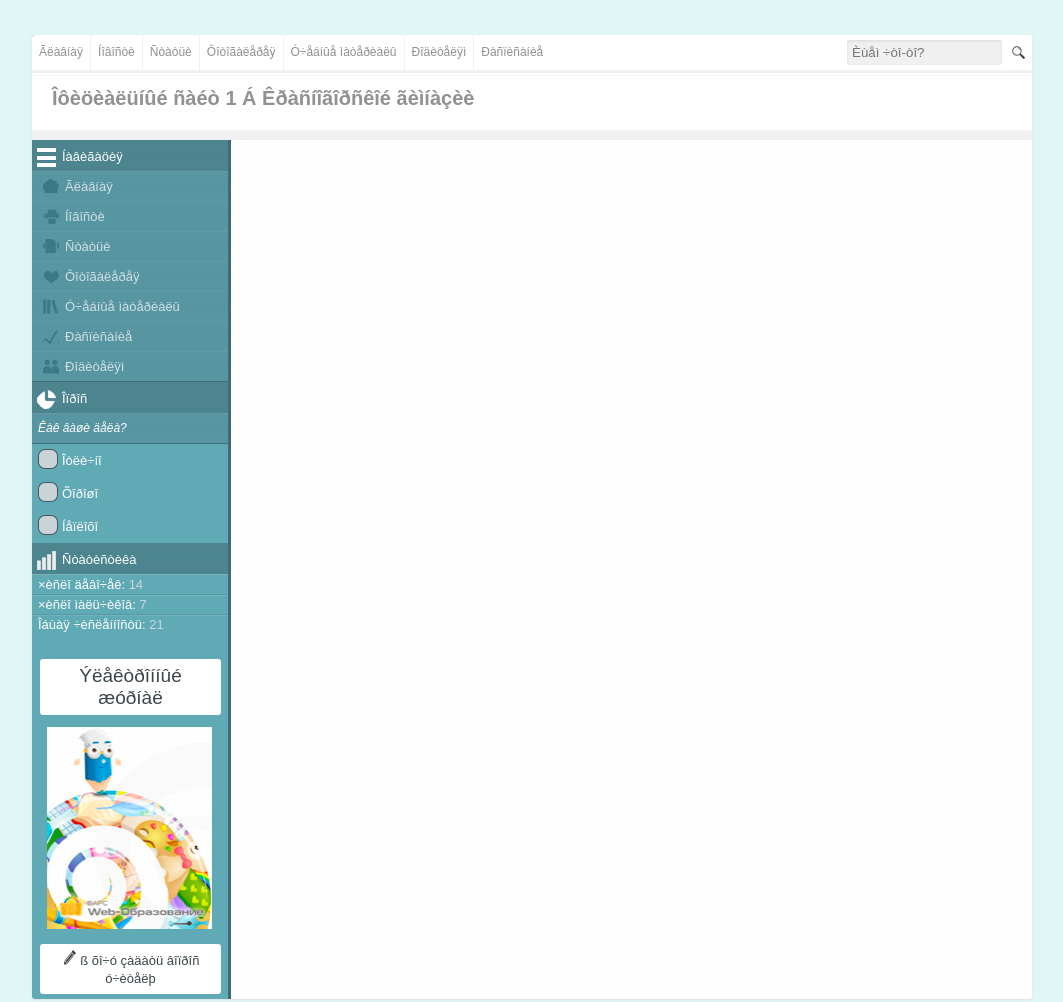
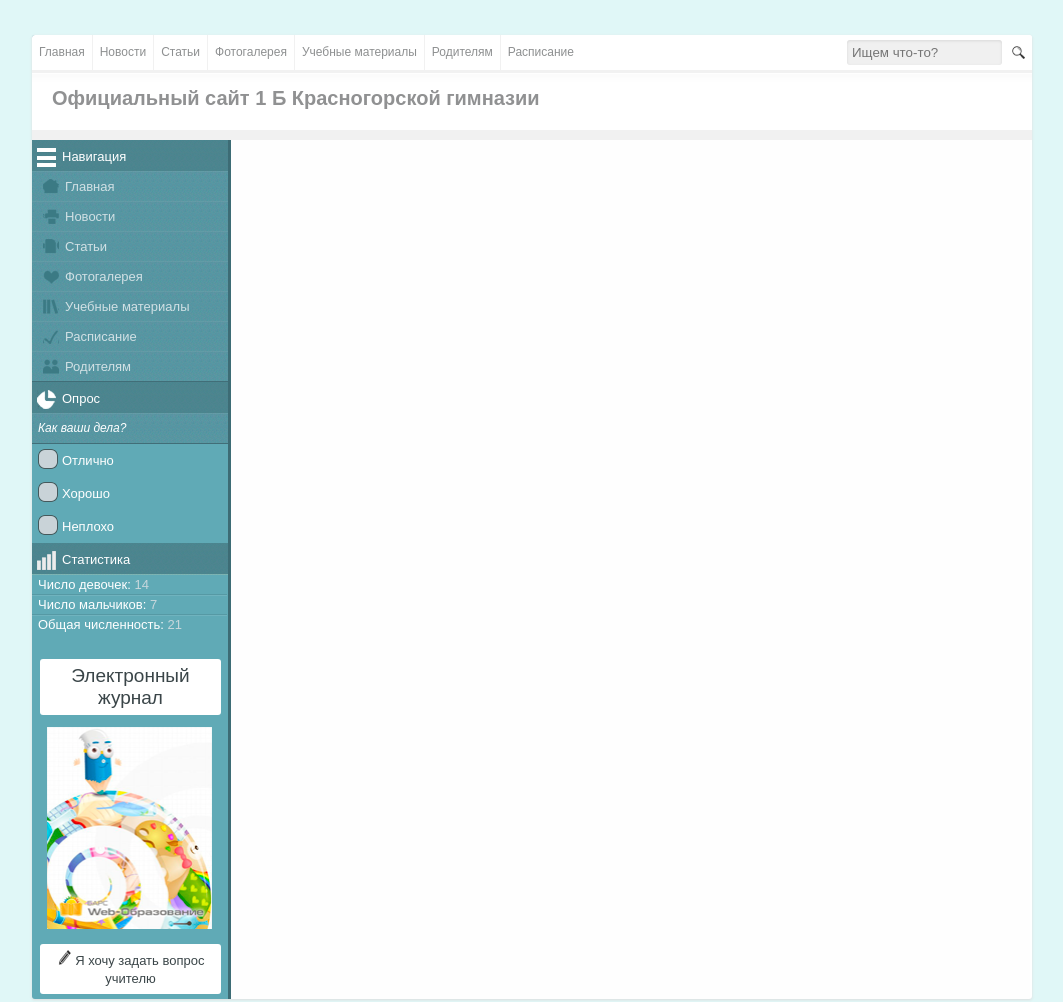
Before and after one commit to kniazieva/kniazieva.github.io, a plain HTML site: page news.html in a window 1280 px wide. Shown: the whole page, without its empty margins (108-1171 px from the left). Drawn offline with Linux system fonts and the light colour scheme.

Commit message:
news.html

```diff
--- a/news.html
+++ b/news.html
@@ -12,70 +12,70 @@
 	<div id="header">
 		<div id="header_nav">
 			<ul>
-				<li><a href="index.html">Ãëàâíàÿ</a></li>
-				<li><a href="news.html">Íîâîñòè</a></li>
-				<li><a href="stat.html">Ñòàòüè</a></li>
-				<li><a href="foto.html">Ôîòîãàëåðåÿ</a></li>
-				<li><a href="uc.html">Ó÷åáíûå ìàòåðèàëû</a></li>
-				<li><a href="parent.html">Ðîäèòåëÿì</a></li>
-				<li><a href="pasp.html">Ðàñïèñàíèå</a></li>
+				<li><a href="index.html">Главная</a></li>
+				<li><a href="news.html">Новости</a></li>
+				<li><a href="stat.html">Статьи</a></li>
+				<li><a href="foto.html">Фотогалерея</a></li>
+				<li><a href="uc.html">Учебные материалы</a></li>
+				<li><a href="parent.html">Родителям</a></li>
+				<li><a href="pasp.html">Расписание</a></li>
 
 			</ul>
 			<form method="" action="">
 				<a href="#"><img src="images/search.png"
-				alt="Ïîèñê ïî ñàéòó" width="15"
+				alt="Поиск по сайту" width="15"
 				class="search_ing">
 				<input type="text" name="topsearch"
-				placeholder="Èùåì ÷òî-òî?"
+				placeholder="Ищем что-то?"
 				class="b3radius">
 			</form>
 		</div>
 
 		<div id ="header_cont">
-		<h1><span style="color: #909192">Îôèöèàëüíûé ñàéò 1 Á
-		Êðàñíîãîðñêîé ãèìíàçèè</h1>
+		<h1><span style="color: #909192">Официальный сайт 1 Б
+		Красногорской гимназии</h1>
 		</div>
 
 	</div>
 
 	<div id="sidebar">
-		<div class="sb_hader"><i></i>Íàâèãàöèÿ</div>
+		<div class="sb_hader"><i></i>Навигация</div>
 		<div class="sb_nav">
 			<ul>
-				<li><a href="index.html"><i style="background-position: "></i>Ãëàâíàÿ</a></li>
-				<li><a href="news.html"><i style="background-position: -15px 0"></i>Íîâîñòè</a></li>
-				<li><a href="stat.html"><i style="background-position: -29px 0"></i>Ñòàòüè</a></li>
-				<li><a href="foto.html"><i style="background-position: -42px 0"></i>Ôîòîãàëåðåÿ</a></li>
-				<li><a href="uc.html"><i style="background-position: -58px 0"></i>Ó÷åáíûå ìàòåðèàëû</a></li>
-				<li><a href="rasp.html"><i style="background-position: -72px 0"></i>Ðàñïèñàíèå</a></li>
-				<li><a href="parent.html"><i style="background-position: -88px 0"></i>Ðîäèòåëÿì</a></li>
+				<li><a href="index.html"><i style="background-position: "></i>Главная</a></li>
+				<li><a href="news.html"><i style="background-position: -15px 0"></i>Новости</a></li>
+				<li><a href="stat.html"><i style="background-position: -29px 0"></i>Статьи</a></li>
+				<li><a href="foto.html"><i style="background-position: -42px 0"></i>Фотогалерея</a></li>
+				<li><a href="uc.html"><i style="background-position: -58px 0"></i>Учебные материалы</a></li>
+				<li><a href="rasp.html"><i style="background-position: -72px 0"></i>Расписание</a></li>
+				<li><a href="parent.html"><i style="background-position: -88px 0"></i>Родителям</a></li>
 			</ul>
 		</div>
-		<div class="sb_hader"><i style="background-position: -19px 0"></i>Îïðîñ</div>
+		<div class="sb_hader"><i style="background-position: -19px 0"></i>Опрос</div>
 			<div class="sb_nav">
 				<ul>
-					<li><i style="color:white"> Êàê âàøè äåëà?</i></li>
+					<li><i style="color:white"> Как ваши дела?</i></li>
 				</ul>
 			</div>
 		<div class="sb_opros">
 			<ul>
-				<li><a href="#">Îòëè÷íî</a></li>
-				<li><a href="#">Õîðîøî</a></li>
-				<li><a href="#">Íåïëîõî</a></li>
+				<li><a href="#">Отлично</a></li>
+				<li><a href="#">Хорошо</a></li>
+				<li><a href="#">Неплохо</a></li>
 			</ul>
 		</div>
 
-		<div class="sb_hader"><i style="background-position: -38px 0"></i>Ñòàòèñòèêà</div>
+		<div class="sb_hader"><i style="background-position: -38px 0"></i>Статистика</div>
 		<div class="statistic">
 			<ul>
-			<li>×èñëî äåâî÷åê: <span>14</span></li>
-			<li>×èñëî ìàëü÷èêîâ: <span>7</span></li>
-			<li>Îáùàÿ ÷èñëåííîñòü: <span>21</span></li>
+			<li>Число девочек: <span>14</span></li>
+			<li>Число мальчиков: <span>7</span></li>
+			<li>Общая численность: <span>21</span></li>
 			</ul>
 		</div>
 		<div id="job">
 		<ul>
-			<li><a href="http://ciur.ru/default.aspx" target="blank">Ýëåêòðîííûé æóðíàë</a></li>
+			<li><a href="http://ciur.ru/default.aspx" target="blank">Электронный журнал</a></li>
 		</ul>
 		</div>
 		<div class="image_s"><a href="http://ciur.ru/default.aspx" target="blank">
@@ -84,7 +84,7 @@
 			<div id="c_button">
 				<ul>
 				<li><a href="mailto:knyazewag@yandex.ru"><img src="images/write.png" width="15">
-				ß õî÷ó çàäàòü âîïðîñ ó÷èòåëþ</a></li>
+				Я хочу задать вопрос учителю</a></li>
 				</ul>
 			</div>
 	</div>
```
